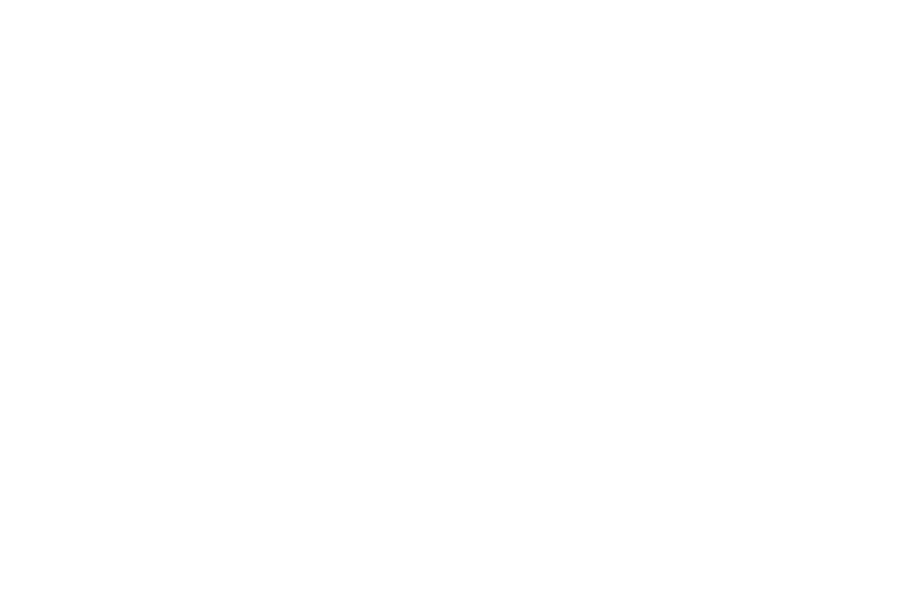
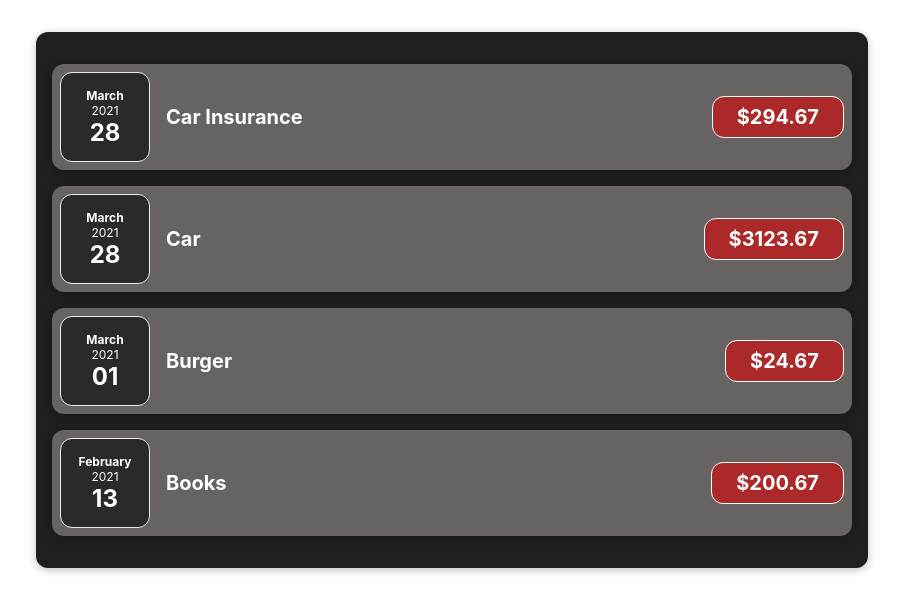
Before and after one commit to Irsten/ExpenseTracker, a React (Create React App) app: page / in a window 1280 px wide. Shown: the top 612 px of the page, without its empty margins (188-1091 px from the left). Built offline with nearby package versions, Linux system fonts and the light colour scheme.

Commit message:
Add expenses list

```diff
--- a/src/App.js
+++ b/src/App.js
@@ -1,7 +1,15 @@
+import Expenses from './components/Expenses/Expenses';
 import './App.css';
 
-function App() {
-  return <div></div>;
-}
+const App = () => {
+  const expenses = [
+    { title: 'Car Insurance', amount: 294.67, date: new Date(2021, 2, 28) },
+    { title: 'Car', amount: 3123.67, date: new Date(2021, 2, 28) },
+    { title: 'Burger', amount: 24.67, date: new Date(2021, 2, 1) },
+    { title: 'Books', amount: 200.67, date: new Date(2021, 1, 13) },
+  ];
+
+  return <Expenses items={expenses} />;
+};
 
 export default App;
--- /dev/null
+++ b/src/components/Expenses/ExpenseDate.css
@@ -0,0 +1,26 @@
+.expense-date {
+  display: flex;
+  flex-direction: column;
+  width: 5.5rem;
+  height: 5.5rem;
+  border: 1px solid #ececec;
+  background-color: #2a2a2a;
+  color: white;
+  border-radius: 12px;
+  align-items: center;
+  justify-content: center;
+}
+
+.expense-date__month {
+  font-size: 0.75rem;
+  font-weight: bold;
+}
+
+.expense-date__year {
+  font-size: 0.75rem;
+}
+
+.expense-date__day {
+  font-size: 1.5rem;
+  font-weight: bold;
+}
--- /dev/null
+++ b/src/components/Expenses/ExpenseDate.js
@@ -0,0 +1,17 @@
+import './ExpenseDate.css';
+
+const ExpenseDate = (props) => {
+  const month = props.date.toLocaleString('en-US', { month: 'long' });
+  const year = props.date.getFullYear();
+  const day = props.date.toLocaleString('en-US', { day: '2-digit' });
+
+  return (
+    <div className='expense-date'>
+      <div className='expense-date__month'>{month}</div>
+      <div className='expense-date__year'>{year}</div>
+      <div className='expense-date__day'>{day}</div>
+    </div>
+  );
+};
+
+export default ExpenseDate;
--- /dev/null
+++ b/src/components/Expenses/ExpenseItem.css
@@ -0,0 +1,54 @@
+.expense-item {
+  display: flex;
+  justify-content: space-between;
+  align-items: center;
+  padding: 0.5rem;
+  margin: 1rem 0;
+  background-color: #686363;
+}
+
+.expense-item__description {
+  display: flex;
+  flex-direction: column;
+  gap: 1rem;
+  align-items: flex-end;
+  flex-flow: column-reverse;
+  justify-content: flex-start;
+  flex: 1;
+}
+
+.expense-item h2 {
+  color: #3a3a3a;
+  font-size: 1rem;
+  flex: 1;
+  margin: 0 1rem;
+  color: white;
+}
+
+.expense-item__price {
+  font-size: 1rem;
+  font-weight: bold;
+  color: white;
+  background-color: #ac2929;
+  border: 1px solid white;
+  padding: 0.5rem;
+  border-radius: 12px;
+}
+
+@media (min-width: 580px) {
+  .expense-item__description {
+    flex-direction: row;
+    align-items: center;
+    justify-content: flex-start;
+    flex: 1;
+  }
+
+  .expense-item__description h2 {
+    font-size: 1.25rem;
+  }
+
+  .expense-item__price {
+    font-size: 1.25rem;
+    padding: 0.5rem 1.5rem;
+  }
+}
--- /dev/null
+++ b/src/components/Expenses/ExpenseItem.js
@@ -0,0 +1,16 @@
+import ExpenseDate from './ExpenseDate';
+import Card from '../UI/Card';
+import './ExpenseItem.css';
+
+const ExpenseItem = (props) => {
+  return (
+    <Card className='expense-item'>
+      <ExpenseDate date={props.date} />
+      <div className='expense-item__description'>
+        <h2>{props.title}</h2>
+        <div className='expense-item__price'>${props.amount}</div>
+      </div>
+    </Card>
+  );
+};
+export default ExpenseItem;
--- /dev/null
+++ b/src/components/Expenses/Expenses.css
@@ -0,0 +1,7 @@
+.expenses {
+  padding: 1rem;
+  background-color: rgb(31, 31, 31);
+  margin: 2rem auto;
+  width: 50rem;
+  max-width: 95%;
+}
--- /dev/null
+++ b/src/components/Expenses/Expenses.js
@@ -0,0 +1,21 @@
+import ExpenseItem from './ExpenseItem';
+import Card from '../UI/Card';
+import './Expenses.css';
+
+const Expenses = (props) => {
+  return (
+    <Card className='expenses'>
+      {props.items.map((item) => {
+        return (
+          <ExpenseItem
+            title={item.title}
+            amount={item.amount}
+            date={item.date}
+          />
+        );
+      })}
+    </Card>
+  );
+};
+
+export default Expenses;
--- /dev/null
+++ b/src/components/UI/Card.css
@@ -0,0 +1,4 @@
+.card {
+  border-radius: 12px;
+  box-shadow: 0 2px 8px rgba(0, 0, 0, 0.25);
+}
--- /dev/null
+++ b/src/components/UI/Card.js
@@ -0,0 +1,9 @@
+import './Card.css';
+
+const Card = (props) => {
+  const classes = 'card ' + props.className;
+
+  return <div className={classes}>{props.children}</div>;
+};
+
+export default Card;
```
